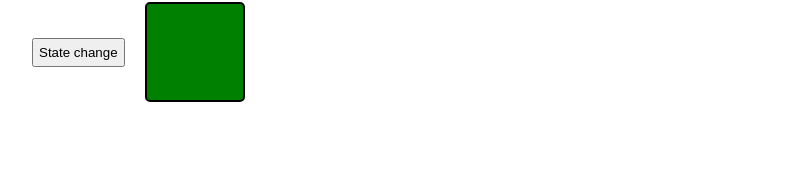
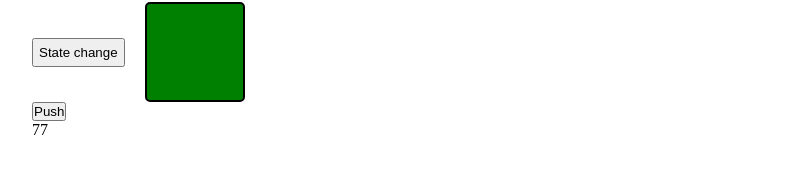
Before and after one commit to BesedinEgor/reactApp, a React (Create React App) app: page / in a window 1280 px wide. Shown: the part 387-560 px from the top of the page, without its empty margins (208-994 px from the left). Built offline with nearby package versions, Linux system fonts and the light colour scheme.

Commit message:
#17 разбор и изучение жизненного цикла компонентов

```diff
--- /dev/null
+++ b/src/components/componentLifeCicle/ComponentLifeCicle.jsx
@@ -0,0 +1,43 @@
+import React from 'react';
+
+class ComponentLifeCicle extends React.Component {
+  constructor(props) {
+    console.clear();
+    console.log('constructor');
+    console.log(props);
+    super();
+    this.state = {
+      s1: 0,
+    };
+  }
+
+  buttonHandler = () => {
+    let val = this.state.s1;
+    val++;
+    this.setState({ s1: val });
+  };
+
+  static getDerivedStateFromProps(props, state) {
+    console.log('get derived state');
+    return { s1: props.arg };
+  }
+
+  render() {
+    console.log('render 1');
+    return (
+      <>
+        {
+          <div>
+            {console.log('render 2')}
+            <div>
+              <button onClick={this.buttonHandler}>Push</button>
+            </div>
+            <div>{this.state.s1}</div>
+          </div>
+        }
+      </>
+    );
+  }
+}
+
+export default ComponentLifeCicle;
--- a/src/components/main/Main.jsx
+++ b/src/components/main/Main.jsx
@@ -9,6 +9,7 @@ import {
   AddNum5,
 } from '../getGeneratedNumber/GetGeneratedNumber';
 import State from '../state/State';
+import ComponentLifeCicle from '../componentLifeCicle/ComponentLifeCicle';
 
 const Main = () => {
   return (
@@ -36,6 +37,7 @@ const Main = () => {
         </p>
       </div>
       <State />
+      <ComponentLifeCicle arg={77} />
     </div>
   );
 };
```
